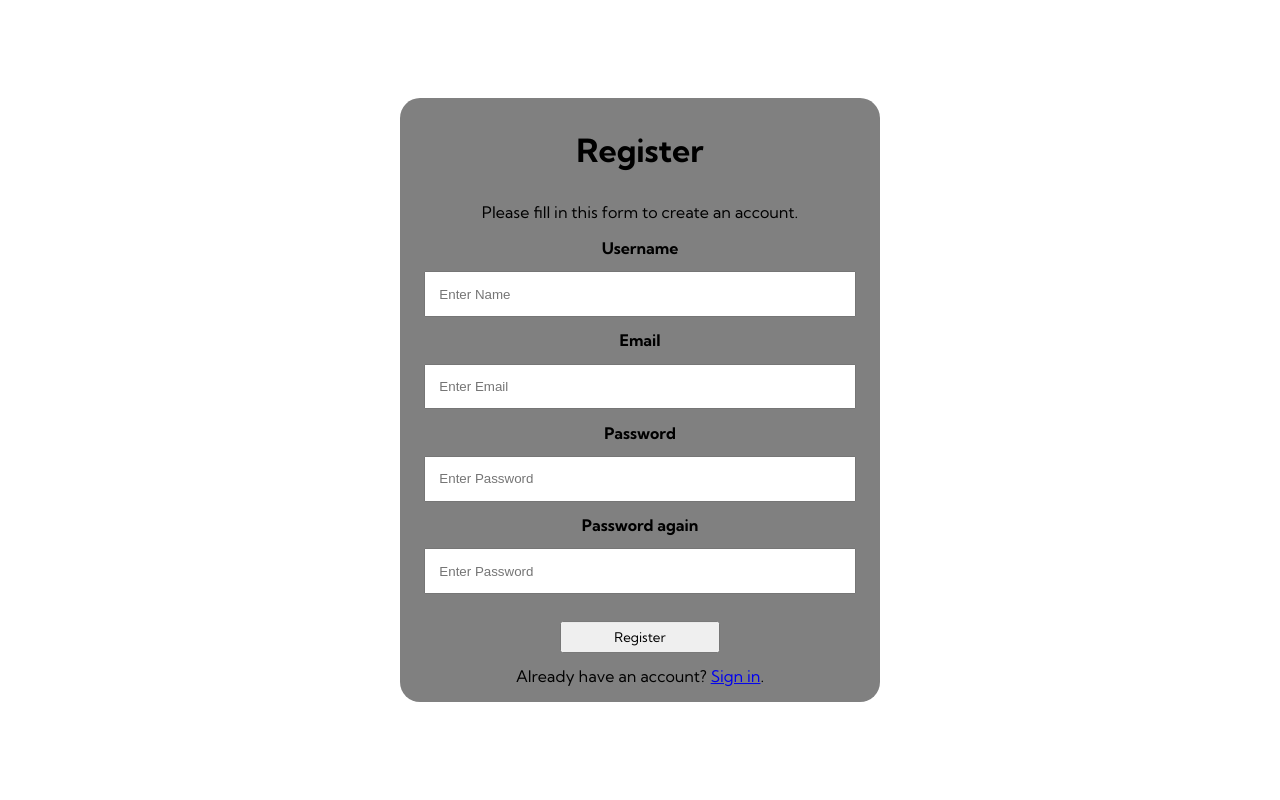
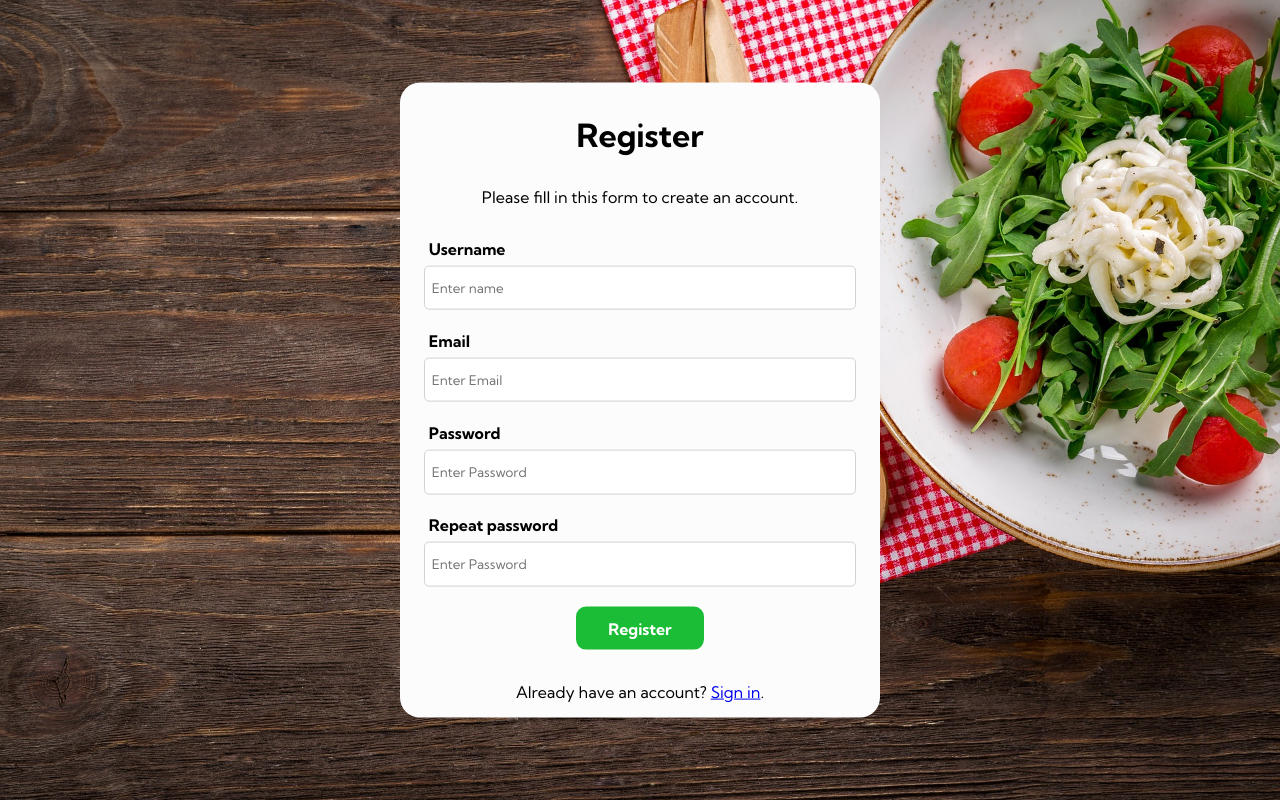
Before and after one commit to Bus1k/CookBook, a PHP site: template views/register/create.php in a window 1280 px wide. Run offline with PHP 8.4, Linux system fonts and the light colour scheme; the template is opened without the code that fills it, so the values that code supplies are empty; some libraries are stand-ins or nearby versions.

Commit message:
create styles for views add methods for model to validate form data

```diff
--- a/public/app.css
+++ /dev/null
@@ -1,38 +0,0 @@
-* {
-    margin: 0;
-    padding: 0;
-    box-sizing: border-box;
-}
-
-.container {
-    font-family: 'Kumbh Sans', sans-serif;
-    text-align: center;
-    width: 30rem;
-    position: absolute;
-    top: 50%;
-    left: 50%;
-    transform: translate(-50%, -50%);
-    background-color: gray;
-    border-radius: 20px;
-}
-
-input,
-label {
-    width: 90%;
-    padding: 1em;
-    margin: 1em;
-}
-h1{
-    margin: 1em;
-
-}
-p{
-    margin-bottom: 1em;
-}
-button {
-    width: 10rem;
-    height: 2rem;
-    margin: 1em;
-    font-family: 'Kumbh Sans',
-    sans-serif;
-}
--- a/public/index.php
+++ b/public/index.php
@@ -35,4 +35,7 @@ $router->get('/products', [ProductController::class, 'index']);
 $router->get('/register', [RegisterController::class, 'create']);
 $router->post('/register', [RegisterController::class, 'store']);
 
+$router->get('/login', [RegisterController::class, 'login']);
+
+
 $router->resolve();
--- /dev/null
+++ b/public/style/main.css
@@ -0,0 +1,249 @@
+* {
+    margin: 0;
+    padding: 0;
+    box-sizing: border-box;
+}
+
+div.mainpage {
+    background: rgb(255, 255, 255);
+    background: linear-gradient(270deg, rgba(255, 255, 255, 0) 0%, rgba(0, 0, 0, 0.29735644257703087) 30%, rgba(0, 0, 0, 0.3029586834733894) 74%, rgba(255, 255, 255, 0) 100%);
+    background-size: cover;
+    font-family: 'Kumbh Sans',
+    sans-serif;
+}
+
+.mainpage nav {
+    height: 4rem;
+    position: fixed;
+    width: 100%;
+    top: 0;
+    background-color: rgb(250, 250, 250);
+    border-bottom: rgb(211, 208, 208) solid 1px;
+    z-index: 1;
+}
+
+.mainpage nav ul.topPanel {
+    display: flex;
+    width: 100%;
+    max-width: 1200px;
+    margin: 0 auto;
+    list-style: none;
+    line-height: 4rem;
+
+}
+
+.mainpage nav ul.topPanel li:nth-child(1) {
+    flex-grow: 1;
+}
+
+.mainpage .topPanel span {
+    display: inline-block;
+    width: 1em;
+}
+
+.mainpage header {
+    background-color: white;
+    margin: 4rem auto 0rem auto;
+    padding: 1em;
+    max-width: 1200px;
+    background-image: url(images/registerbackground.jpg);
+    background-size: cover;
+    height:40vh;
+
+}
+.mainpage header div {
+    font-size: 1.3em;
+    text-shadow: white;
+    color:rgb(223, 223, 223);
+    height: 100%;
+    position: relative;
+    top:50%;
+    transform: translateY(-20%);
+}
+
+main {
+    background-color: white;
+    max-width: 1200px;
+    margin: 0 auto;
+}
+
+.mainpage button {
+    padding: 0.7em 2em;
+    font-size: 1em;
+    font-weight: 700;
+    font-family: 'Kumbh Sans',
+    sans-serif;
+    background: rgb(28, 189, 54);
+
+    border: 0 solid transparent;
+    border-radius: 10px;
+    color: white;
+    text-decoration: none;
+}
+
+.mainpage button a {
+    color: white;
+    text-decoration: none;
+    font-weight: normal;
+}
+
+.mainpage section h1 {
+    padding:1em;
+
+}
+.mainpage section {
+    width: 95%;
+    margin: 0 auto;
+}
+.mainpage div.lastRecipe {
+    display: flex;
+    flex-direction: row;
+    flex-wrap: nowrap;
+    justify-content: space-between;
+
+}
+.mainpage .lastRecipe img {
+    max-width: 50%;
+}
+.mainpage div.lastRecipeDescription {
+    width: 47%;
+}
+.mainpage h2 {
+    padding: 0.5em 0.5em 0.5em 0;
+}
+.mainpage .previousRecipes {
+    display: flex;
+    width: 100%;
+    justify-content: space-around;
+    flex-wrap: wrap;
+}
+.previousRecipes div {
+    width: 33.33%;
+    overflow: hidden;
+}
+.previousRecipes img{
+    width: 100%;
+    height: 13em;
+    margin: 0 auto;
+
+}
+.previousRecipe{
+    display: flex;
+    flex-direction: column;
+    padding: 1em;
+    justify-content: space-between;
+
+}
+.previousRecipe p{
+    flex-grow: 1;
+}
+.previousRecipe h3 {
+    padding:  0.5em 0.5em 0.5em 0;
+}
+
+.previousRecipe a{
+    margin: 0.6em 0;
+}
+
+footer{
+    height: 4rem;
+    background-color: white;
+    max-width: 1200px;
+    margin:0 auto;
+}
+
+
+
+* {
+    margin: 0;
+    padding: 0;
+    box-sizing: border-box;
+}
+
+div.form {
+    width: 100vw;
+    height: 100vh;
+    background: rgb(219, 172, 235);
+    background: linear-gradient(302deg, rgba(219, 172, 235, 1) 22%, rgba(128, 158, 228, 1) 63%, rgba(46, 46, 215, 1) 88%);
+    background-image: url(../images/registerbackground.jpg);
+    background-size: cover;
+}
+
+.form .container {
+    font-family: 'Kumbh Sans', sans-serif;
+    width: 30rem;
+    position: absolute;
+    top: 50%;
+    left: 50%;
+    transform: translate(-50%, -50%);
+    background-color: hsl(220, 16%, 99%);
+    border-radius: 20px;
+    text-align: center;
+}
+
+.form .container div {
+    width: 100%;
+}
+
+.form label {
+    text-indent: 0.3em;
+    text-align: left;
+    display: inline-block;
+    width: 100%;
+    margin-top: 1rem;
+}
+
+.form div.inputs {
+    width: 90%;
+    margin: 0 auto;
+}
+
+.form input {
+    font-family: 'Kumbh Sans',
+    sans-serif;
+    width: 100%;
+    padding: 1em 0;
+    margin: 0.5em 0 0 0;
+    text-indent: 0.5em;
+    border: solid rgb(211, 209, 209) 0.5px;
+    border-radius: 5px;
+}
+
+.form h1,
+.form p,
+.form button {
+    margin: 1em;
+}
+
+
+.form button {
+    padding: 0.7em 2em;
+    font-size: 1em;
+    font-weight: 700;
+    font-family: 'Kumbh Sans',
+    sans-serif;
+    background: rgb(28, 189, 54);
+
+    border: 0 solid transparent;
+    border-radius: 10px;
+    color: white;
+}
+
+.form div.validAlert {
+    text-align: left;
+    color: rgb(190, 40, 40);
+    font-size: 0.9rem;
+    margin-top: 0.3rem;
+
+
+}
+
+.form input.validAlert {
+    border: solid 1px rgb(190, 40, 40);
+}
+
+@media (max-width: 500px) {
+    .form .container {
+        max-width: 90vw;
+    }
+}
--- a/views/_layout.php
+++ b/views/_layout.php
@@ -5,7 +5,7 @@
     <meta name="viewport"
           content="width=device-width, user-scalable=no, initial-scale=1.0, maximum-scale=1.0, minimum-scale=1.0">
     <meta http-equiv="X-UA-Compatible" content="ie=edge">
-    <link href="app.css" rel="stylesheet"/>
+    <link href="/style/main.css" rel="stylesheet"/>
     <link rel="preconnect" href="https://fonts.googleapis.com">
     <link rel="preconnect" href="https://fonts.gstatic.com" crossorigin>
     <link href="https://fonts.googleapis.com/css2?family=Kumbh+Sans:wght@400;700&display=swap" rel="stylesheet">
--- a/views/register/create.php
+++ b/views/register/create.php
@@ -1,22 +1,30 @@
+<div class='form'>
     <form action="/register" method="POST">
         <div class="container">
             <h1>Register</h1>
             <p>Please fill in this form to create an account.</p>
-
+            <div class='inputs'>
                 <label for="nickname"><b>Username</b></label>
-        <input type="text" placeholder="Enter Name" name="nickname" id="nickname">
-
+                <input type="text" placeholder="Enter name" name="nickname" id="nickname" class="<?php echo $model->hasErrors('nickname') ? 'validAlert' : ''; ?>" value="<?php echo $data['nickname'] ?? ''; ?>">
+                <div class='validAlert'><?php echo $model->getFirstError('nickname'); ?></div>
+            </div>
+            <div class='inputs'>
                 <label for="email"><b>Email</b></label>
-        <input type="email" placeholder="Enter Email" name="email" id="email">
-
+                <input type="text" placeholder="Enter Email" name="email" id="email" class="<?php echo $model->hasErrors('email') ? 'validAlert' : ''; ?>" value="<?php echo $data['email'] ?? ''; ?>">
+                <div class='validAlert'><?php echo $model->getFirstError('email'); ?></div>
+            </div>
+            <div class='inputs'>
                 <label for="password"><b>Password</b></label>
-        <input type="password" placeholder="Enter Password" name="password" id="password">
-
-        <label for="password_confirm"><b>Password again</b></label>
-        <input type="password" placeholder="Enter Password" name="password_confirm" id="password_confirm">
-
+                <input type="password" placeholder="Enter Password" name="password" id="password" class="<?php echo $model->hasErrors('password') ? 'validAlert' : ''; ?>">
+                <div class='validAlert'><?php echo $model->getFirstError('password'); ?></div>
+            </div>
+            <div class='inputs'>
+                <label for="password_confirm"><b>Repeat password</b></label>
+                <input type="password" placeholder="Enter Password" name="password_confirm" id="password_confirm" class="<?php echo $model->hasErrors('password_confirm') ? 'validAlert' : ''; ?>">
+                <div class='validAlert'><?php echo $model->getFirstError('password_confirm'); ?></div>
+            </div>
             <button type="submit" class="registerbtn">Register</button>
-
-        <p>Already have an account? <a href="#">Sign in</a>.</p>
+            <p>Already have an account? <a href="/login">Sign in</a>.</p>
         </div>
     </form>
+</div>
```
Also changed, not shown: controllers/ProductController.php (deleted, +0 -96 lines), controllers/RegisterController.php (+19 -11 lines), core/Model.php (+10 -0 lines), views/register/login.php (added, +22 -0 lines), public/images/registerbackground.jpg (added). Lines whose indentation alone changed are shown as unchanged.
